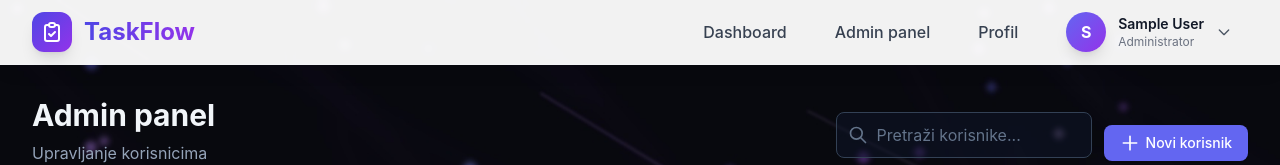
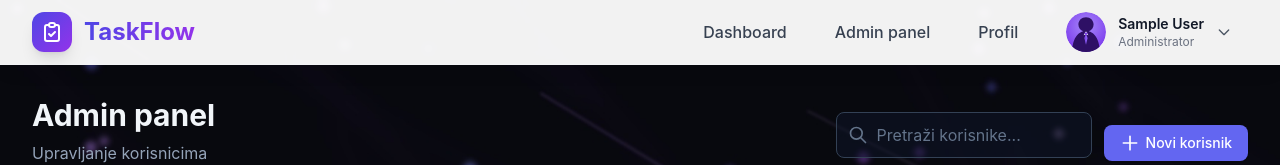
Before and after one commit to elab-development/internet-tehnologije-2025-taskmanagementapp_2022_0413, a React (Create React App) app in the folder frontend/: page /admin in a window 1280 px wide. Shown: the top 165 px of the page. Built offline with nearby package versions, Linux system fonts and the light colour scheme; no server answers; sample sign-in values are in the browser's storage.

Commit message:
Izmena komponenata

```diff
--- /dev/null
+++ b/frontend/src/components/Avatar.jsx
@@ -0,0 +1,89 @@
+import React from 'react';
+
+const Avatar = ({ name, role, size = 'md' }) => {
+  const sizes = {
+    sm: 32,
+    md: 40,
+    lg: 56,
+    xl: 80,
+  };
+
+  const px = sizes[size];
+
+  const roleStyles = {
+    admin: {
+      bgFrom: '#a78bfa',
+      bgTo: '#7c3aed',
+      suit: '#2e1065',
+      shirt: '#ede9fe',
+      tie: '#8b5cf6',
+      tieKnot: '#7c3aed',
+      tieShadow: '#6d28d9',
+      radial: true,
+    },
+    project_manager: {
+      bgFrom: '#60a5fa',
+      bgTo: '#2563eb',
+      suit: '#1e3a5f',
+      shirt: '#dbeafe',
+      tie: '#3b82f6',
+      tieKnot: '#2563eb',
+      tieShadow: '#1d4ed8',
+      radial: true,
+    },
+    user: {
+      bgFrom: '#f8fafc',
+      bgTo: '#f8fafc',
+      suit: '#1e293b',
+      shirt: '#f1f5f9',
+      tie: '#ffffff',
+      tieKnot: '#e2e8f0',
+      tieShadow: '#cbd5e1',
+      radial: false,
+    },
+  };
+
+  const s = roleStyles[role] || roleStyles.user;
+  const gradientId = `avatar-bg-${role}-${name?.replace(/\s/g, '') || 'unknown'}`;
+
+  return (
+    <svg
+      width={px}
+      height={px}
+      viewBox="0 0 100 100"
+      xmlns="http://www.w3.org/2000/svg"
+      style={{ flexShrink: 0, borderRadius: '50%' }}
+    >
+      <defs>
+        {s.radial ? (
+          <radialGradient id={gradientId} cx="50%" cy="35%" r="65%">
+            <stop offset="0%" stopColor={s.bgFrom} />
+            <stop offset="100%" stopColor={s.bgTo} />
+          </radialGradient>
+        ) : (
+          <linearGradient id={gradientId} x1="0%" y1="0%" x2="0%" y2="100%">
+            <stop offset="0%" stopColor={s.bgFrom} />
+            <stop offset="100%" stopColor={s.bgTo} />
+          </linearGradient>
+        )}
+      </defs>
+
+      <circle cx="50" cy="50" r="50" fill={`url(#${gradientId})`} />
+
+      <path
+        d="M50 13 C39 13 31 21 31 31 C31 39 36 46 43 48 C34 51 17 59 15 100 L85 100 C83 59 66 51 57 48 C64 46 69 39 69 31 C69 21 61 13 50 13 Z"
+        fill={s.suit}
+      />
+
+      <path d="M50 48 L44 58 L50 56 L56 58 Z" fill={s.shirt} />
+
+      <path d="M50 54 L46 65 L50 82 L54 65 Z" fill={s.tie} />
+
+      <path d="M46 52 L54 52 L52 56 L48 56 Z" fill={s.tieKnot} />
+
+      <path d="M50 54 L48 65 L50 82 L50 54 Z" fill={s.tieShadow} opacity="0.4" />
+    </svg>
+  );
+};
+
+export default Avatar;
--- a/frontend/src/components/Modal.jsx
+++ b/frontend/src/components/Modal.jsx
@@ -37,16 +37,13 @@ const Modal = ({
 
   return (
     <div className="fixed inset-0 z-50 overflow-y-auto">
-      {/* Backdrop */}
       <div
         className="fixed inset-0 bg-slate-950/80 backdrop-blur-sm transition-opacity"
         onClick={onClose}
       ></div>
 
-      {/* Modal */}
       <div className="flex min-h-full items-center justify-center p-4">
         <div className={`relative bg-slate-800 border border-slate-700 rounded-xl shadow-2xl w-full ${sizes[size]} transform transition-all`}>
-          {/* Header */}
           <div className="flex items-center justify-between p-6 border-b border-slate-700">
             <h3 className="text-xl font-semibold text-slate-100">{title}</h3>
             {showClose && (
@@ -61,7 +58,6 @@ const Modal = ({
             )}
           </div>
 
-          {/* Content */}
           <div className="p-6">
             {children}
           </div>
--- a/frontend/src/components/Navbar.jsx
+++ b/frontend/src/components/Navbar.jsx
@@ -1,6 +1,8 @@
 import React, { useState } from 'react';
 import { Link, useNavigate } from 'react-router-dom';
 import { useAuth } from '../context/AuthContext';
+import Avatar from './Avatar';
+
 
 const Navbar = () => {
   const { user, logout, isAdmin } = useAuth();
@@ -53,15 +55,12 @@ const Navbar = () => {
               Profil
             </Link>
 
-            {/* User Dropdown */}
             <div className="relative">
               <button
                 onClick={() => setShowUserMenu(!showUserMenu)}
                 className="flex items-center space-x-3 px-4 py-2 rounded-xl hover:bg-gray-50 transition-all duration-200"
               >
-                <div className="w-10 h-10 rounded-full bg-gradient-to-br from-primary-500 to-purple-600 flex items-center justify-center text-white font-bold shadow-lg">
-                  {user?.name?.charAt(0).toUpperCase()}
-                </div>
+                <Avatar name={user?.name} role={user?.role} size="md" />
                 <div className="hidden md:block text-left">
                   <p className="text-sm font-semibold text-gray-900">{user?.name}</p>
                   <p className="text-xs text-gray-500">{user?.role === 'admin' ? 'Administrator' : user?.role === 'project_manager' ? 'Menadžer' : 'Korisnik'}</p>
--- /dev/null
+++ b/frontend/src/components/TaskChart.jsx
@@ -0,0 +1,165 @@
+import React, { useEffect, useState } from 'react';
+import { Chart as ChartJS, ArcElement, Tooltip, Legend, CategoryScale, LinearScale, BarElement, Title } from 'chart.js';
+import { Doughnut, Bar } from 'react-chartjs-2';
+import taskService from '../services/taskService';
+
+ChartJS.register(ArcElement, Tooltip, Legend, CategoryScale, LinearScale, BarElement, Title);
+
+const TaskChart = () => {
+  const [stats, setStats] = useState({
+    planirano: 0,
+    'u toku': 0,
+    završeno: 0
+  });
+  const [priorityStats, setPriorityStats] = useState({
+    visok: 0,
+    srednji: 0,
+    nizak: 0
+  });
+  const [loading, setLoading] = useState(true);
+
+  useEffect(() => {
+    const fetchStats = async () => {
+      try {
+        const tasks = await taskService.getAllTasks();
+
+        const statusCount = { planirano: 0, 'u toku': 0, završeno: 0 };
+        const priorityCount = { visok: 0, srednji: 0, nizak: 0 };
+
+        tasks.forEach(task => {
+          if (statusCount[task.status] !== undefined) {
+            statusCount[task.status]++;
+          }
+          if (priorityCount[task.priority] !== undefined) {
+            priorityCount[task.priority]++;
+          }
+        });
+
+        setStats(statusCount);
+        setPriorityStats(priorityCount);
+      } catch (error) {
+        console.error('Greška pri učitavanju statistike:', error);
+      } finally {
+        setLoading(false);
+      }
+    };
+
+    fetchStats();
+  }, []);
+
+  const doughnutData = {
+    labels: ['Planirano', 'U toku', 'Završeno'],
+    datasets: [
+      {
+        data: [stats.planirano, stats['u toku'], stats.završeno],
+        backgroundColor: [
+          'rgba(168, 85, 247, 0.8)',
+          'rgba(99, 102, 241, 0.8)',
+          'rgba(16, 185, 129, 0.8)',
+        ],
+        borderColor: [
+          'rgba(168, 85, 247, 1)',
+          'rgba(99, 102, 241, 1)',
+          'rgba(16, 185, 129, 1)',
+        ],
+        borderWidth: 2,
+      },
+    ],
+  };
+
+  const barData = {
+    labels: ['Visok', 'Srednji', 'Nizak'],
+    datasets: [
+      {
+        label: 'Broj zadataka',
+        data: [priorityStats.visok, priorityStats.srednji, priorityStats.nizak],
+        backgroundColor: [
+          'rgba(168, 85, 247, 0.8)',
+          'rgba(99, 102, 241, 0.8)',
+          'rgba(300, 300, 300, 0.8)',
+        ],
+        borderColor: [
+          'rgba(168, 85, 247, 1)',
+          'rgba(99, 102, 241, 1)',
+          'rgba(300, 300, 300, 1)',
+        ],
+        borderWidth: 2,
+        borderRadius: 6,
+      },
+    ],
+  };
+
+  const doughnutOptions = {
+    responsive: true,
+    plugins: {
+      legend: {
+        position: 'bottom',
+        labels: {
+          color: '#94a3b8',
+          padding: 20,
+          font: { size: 13 }
+        }
+      },
+      title: {
+        display: true,
+        text: 'Status zadataka',
+        color: '#e2e8f0',
+        font: { size: 16, weight: 'bold' }
+      }
+    }
+  };
+
+  const barOptions = {
+    responsive: true,
+    plugins: {
+      legend: { display: false },
+      title: {
+        display: true,
+        text: 'Zadaci po prioritetu',
+        color: '#e2e8f0',
+        font: { size: 16, weight: 'bold' }
+      }
+    },
+    scales: {
+      x: {
+        ticks: { color: '#94a3b8' },
+        grid: { color: 'rgba(148, 163, 184, 0.1)' }
+      },
+      y: {
+        ticks: { color: '#94a3b8', stepSize: 1 },
+        grid: { color: 'rgba(148, 163, 184, 0.1)' },
+        beginAtZero: true
+      }
+    }
+  };
+
+  if (loading) {
+    return (
+      <div className="flex items-center justify-center h-48">
+        <div className="w-8 h-8 border-2 border-slate-700 border-t-indigo-500 rounded-full animate-spin"></div>
+      </div>
+    );
+  }
+
+  const total = stats.planirano + stats['u toku'] + stats.završeno;
+
+  return (
+    <div className="grid grid-cols-1 md:grid-cols-2 gap-6">
+      <div className="bg-slate-800/90 rounded-xl border border-slate-700/50 p-6">
+        <div className="flex items-center justify-between mb-4">
+          <p className="text-slate-400 text-sm">Ukupno zadataka: <span className="text-slate-100 font-semibold">{total}</span></p>
+        </div>
+        <Doughnut data={doughnutData} options={doughnutOptions} />
+      </div>
+
+      <div className="bg-slate-800/90 rounded-xl border border-slate-700/50 p-6">
+        <div className="flex items-center justify-between mb-4">
+          <p className="text-slate-400 text-sm">Raspodela po prioritetu</p>
+        </div>
+        <Bar data={barData} options={barOptions} />
+      </div>
+    </div>
+  );
+};
+
+export default TaskChart;
--- a/frontend/src/components/TaskModal.jsx
+++ b/frontend/src/components/TaskModal.jsx
@@ -122,7 +122,6 @@ const TaskModal = ({ task, isOpen, onClose, onUpdate, onDelete, users = [], proj
       <div className="space-y-6">
         {isEditing ? (
           <div className="space-y-4">
-            {/* KLJUČNA IZMENA: Samo manageri vide input za naziv, obični useri vide običan text */}
             {isManager ? (
               <Input
                 label="Naziv"
@@ -254,13 +253,11 @@ const TaskModal = ({ task, isOpen, onClose, onUpdate, onDelete, users = [], proj
               )}
             </div>
 
-            {/* Action Buttons */}
             <div className="flex justify-between border-t border-slate-700 pt-4 mb-6">
               {canEdit && <Button variant="outline" onClick={() => setIsEditing(true)}>Uredi</Button>}
               {canDelete && <Button variant="danger" onClick={handleDeleteTask}>Obriši</Button>}
             </div>
 
-            {/* Comments Section */}
             <div>
               <h3 className="text-lg font-semibold text-slate-100 mb-4">Komentari ({comments.length})</h3>
 
```
Also changed, not shown: frontend/src/components/TaskCard.jsx (+0 -7 lines), 1 other file (tests, documents, lock files or other folders).
